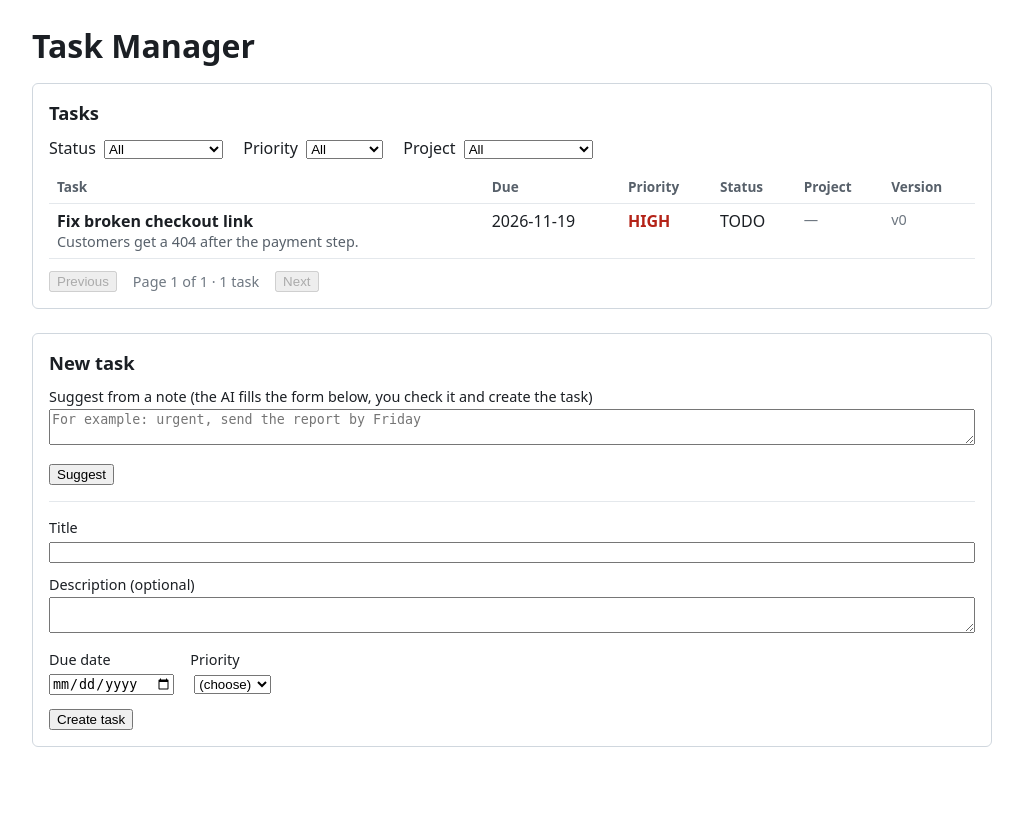
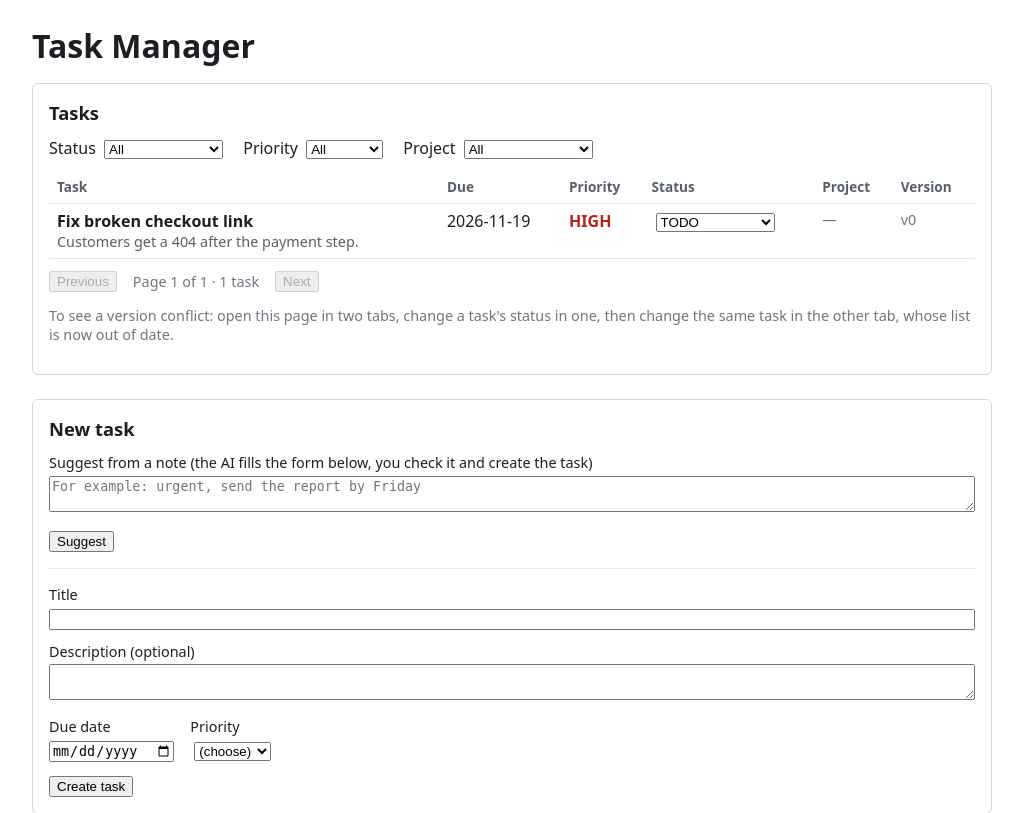
Before and after one commit to Jasmeet-011/task-manager-api, a Spring Boot app: page / in a window 1280 px wide. Shown: the top 813 px of the page, without its empty margins (128-1151 px from the left). Before the commit the page ends 747 px from the top, so only its background shows below. Run offline with Spring Boot 4, Linux system fonts and the light colour scheme; data comes from the database, SQL or seed files in the repository.

Commit message:
Add status change with version check and 409 handling to the page
Each row has a status dropdown, the page's only edit. A change sends PUT
/tasks/{id} with every field of the task, the new status and the version
from the last load. On 409 VERSION_CONFLICT the page shows "This task was
changed elsewhere" and reloads the list, so the next try has the current
version. A 404 reloads too, any other error reverts the dropdown.

The page now shows only the result of the latest action: every action
(filter, paging, suggest, create, status change) first hides the earlier
success and error messages. No timer.

Co-Authored-By: Claude Sonnet 5.5 <noreply@anthropic.com>

```diff
--- a/src/main/resources/static/index.html
+++ b/src/main/resources/static/index.html
@@ -48,6 +48,10 @@
     <label>Project <select id="filter-project"></select></label>
   </div>
   <div id="projects-error" class="error" role="alert" hidden></div>
+  <div id="list-ok" class="ok" role="status" hidden></div>
+  <!-- Errors of a status change. Separate from list-error, because reloading the list after a 409
+       would hide a message that shared its box. -->
+  <div id="action-error" class="error" role="alert" hidden></div>
   <div id="list-error" class="error" role="alert" hidden></div>
   <table>
     <thead>
@@ -60,6 +64,8 @@
     <span id="page-info" class="muted"></span>
     <button type="button" id="next-page">Next</button>
   </div>
+  <p class="muted">To see a version conflict: open this page in two tabs, change a task's status in one,
+    then change the same task in the other tab, whose list is now out of date.</p>
 </section>
 
 <section id="new-task">
@@ -274,6 +280,23 @@ function cell(row, content, className) {
   return td;
 }
 
+// The only edit the page offers: change a task's status.
+function statusSelect(task) {
+  const select = element('select');
+  for (const status of STATUSES) {
+    const option = element('option', status);
+    option.value = status;
+    select.append(option);
+  }
+  select.value = task.status;
+  // An attribute is set as text, never parsed as HTML, so a task title in it is safe.
+  select.setAttribute('aria-label', 'Status of ' + task.title);
+  select.addEventListener('change', function () {
+    changeStatus(task, select);
+  });
+  return select;
+}
+
 function taskRow(task) {
   const row = element('tr');
   const title = element('div');
@@ -285,7 +308,7 @@ function taskRow(task) {
   cell(row, task.dueDate);
   // The class comes from a fixed list, never from the response text.
   cell(row, task.priority, PRIORITIES.includes(task.priority) ? 'prio-' + task.priority : '');
-  cell(row, task.status);
+  cell(row, statusSelect(task));
   if (task.projectName) {
     cell(row, task.projectName);
   } else {
@@ -363,6 +386,61 @@ async function loadProjects() {
   }
 }
 
+// ---------- one result at a time ----------
+
+// The page shows the result of the latest action only. Every action (filter, paging, suggest, create,
+// status change) starts by hiding the results of the earlier ones, so an old success never sits next
+// to a new error. A result stays until the next action starts: there is no timer.
+// The yellow marks and the suggest note describe the state of the form, not a result, so they stay.
+function clearResults() {
+  clearCreateMessages();
+  byId('list-ok').hidden = true;
+  for (const id of ['suggest-error', 'action-error', 'list-error']) {
+    renderProblem(byId(id), null);
+  }
+}
+
+// ---------- changing a status ----------
+
+async function changeStatus(task, select) {
+  clearResults();
+  select.disabled = true;  // one request at a time for this row
+  try {
+    // PUT replaces the whole task (ADR-010), so every field is sent, not only the status. The version
+    // is the one from the last load. If someone changed the task since, the API answers 409 (ADR-014).
+    const updated = await api('PUT', '/tasks/' + task.id, {
+      title: task.title,
+      description: task.description,
+      dueDate: task.dueDate,
+      priority: task.priority,
+      status: select.value,
+      version: task.version
+    });
+    byId('list-ok').textContent = 'Task #' + updated.id + ' is now ' + updated.status + '.';
+    byId('list-ok').hidden = false;
+    await loadTasks();
+  } catch (error) {
+    select.value = task.status;  // the change did not happen, so show the status the task still has
+    if (error instanceof ApiError && error.problem.status === 409 && error.problem.code === 'VERSION_CONFLICT') {
+      renderProblem(byId('action-error'), {
+        status: 409,
+        title: 'This task was changed elsewhere',
+        detail: 'The list has been reloaded with the current data. Make the change again if you still want it.',
+        code: error.problem.code,
+        fieldErrors: []
+      });
+      await loadTasks();  // the user sees the current data, and the current version for the next try
+    } else {
+      showError(byId('action-error'), error);
+      if (error instanceof ApiError && error.problem.status === 404) {
+        await loadTasks();  // the task is gone, so the list should not show it
+      }
+    }
+  } finally {
+    select.disabled = false;
+  }
+}
+
 // ---------- the create form ----------
 
 // The form fields have the same names as the fields of POST /tasks, so a field error from the API
@@ -433,7 +511,7 @@ function anyFilterActive() {
 async function createTask(event) {
   event.preventDefault();
   const button = byId('create-button');
-  clearCreateMessages();
+  clearResults();
   button.disabled = true;  // a second click while the request runs would create a second task
   try {
     const task = await api('POST', '/tasks', formBody());
@@ -488,7 +566,7 @@ function fillFormFromDraft(draft) {
 
 async function suggest() {
   const button = byId('suggest-button');
-  renderProblem(byId('suggest-error'), null);
+  clearResults();
   byId('suggest-note').hidden = true;
   button.disabled = true;
   button.textContent = 'Suggesting...';  // the call can take several seconds
@@ -505,6 +583,7 @@ async function suggest() {
 // ---------- start ----------
 
 function changeFilter() {
+  clearResults();
   state.page = 0;
   loadTasks();
 }
@@ -516,10 +595,12 @@ for (const id of ['filter-status', 'filter-priority', 'filter-project']) {
   byId(id).addEventListener('change', changeFilter);
 }
 byId('prev-page').addEventListener('click', function () {
+  clearResults();
   state.page = Math.max(0, state.page - 1);
   loadTasks();
 });
 byId('next-page').addEventListener('click', function () {
+  clearResults();
   state.page = state.page + 1;
   loadTasks();
 });
```
